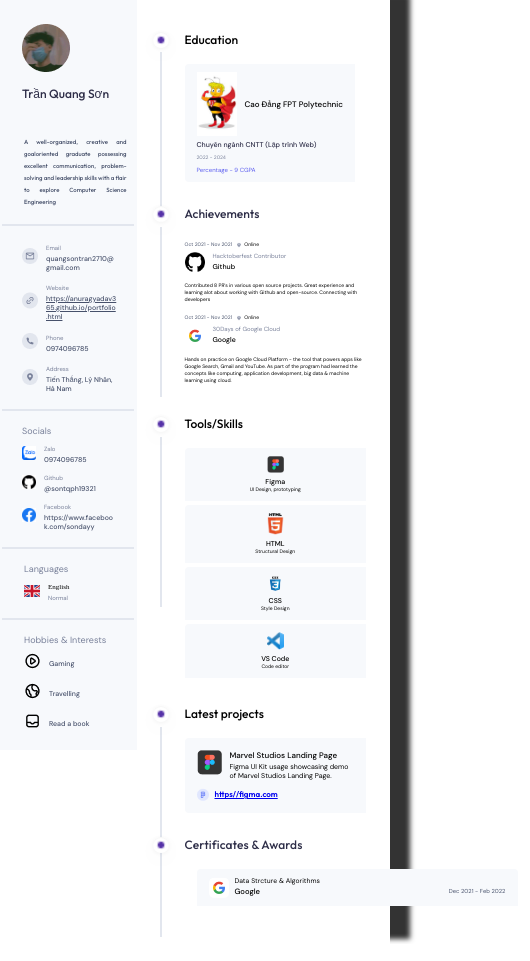
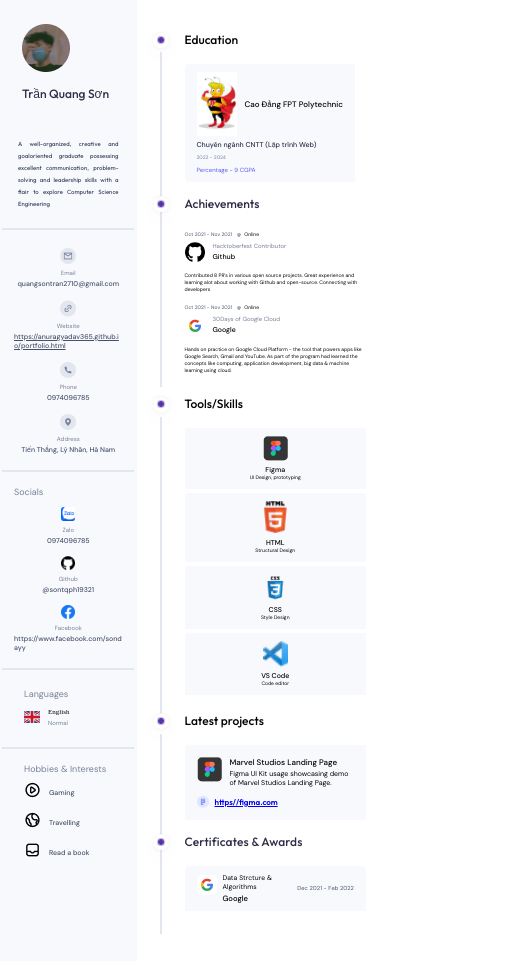
Before and after one commit to TranQuangSon/tranquangson.github.io, a plain HTML site: page index.html in a window 390 px wide. Shown: the whole page, 530 px wide, since content can reach past the window. Drawn offline with Linux system fonts and the light colour scheme.

Commit message:
Update CV responsive

```diff
--- a/app.css
+++ b/app.css
@@ -141,6 +141,12 @@
     line-height: 8px;
     color: var(--gray-default);
 }
+.cv__socials-list {
+    display: flex;
+    flex-direction: column;
+    align-items: flex-start;
+    gap: 10px;
+}
 .cv__socials-row{
     display: flex;
     flex-direction: row;
@@ -185,7 +191,7 @@
 
 /*Language*/
 .cv__language{
-    padding: 16px 20px 16px 24px;
+    padding: 20px 20px 20px 24px;
     display: flex;
     flex-direction: column;
     align-items: flex-start;
@@ -206,7 +212,7 @@
 .cv__language-row{
     display: flex;
     flex-direction: row;
-    align-content: center;
+    align-items: center;
     column-gap: 8px;
 
 }
@@ -302,6 +308,12 @@
 }
 .cv__divider-awards {
     height: 80px;
+    width: 1px;
+    border: 1px solid #E2E6EE;
+    margin: 0 auto;
+}
+.cv__divider-skill {
+    height: 170px;
     width: 1px;
     border: 1px solid #E2E6EE;
     margin: 0 auto;
@@ -545,7 +557,7 @@
     margin-bottom: 4px;
 }
 .cv__skill-card{
-    width: 100%;
+    width: 82px;
     background-color: var(--gray2);
     display: flex;
     flex-direction: column;
@@ -556,7 +568,7 @@
     border-radius: 4px 0px 0px 0px;
 }
 .cv__skill-photo {
-    width: 10%;
+    width: 25px;
 }
 /* .cv__skill-cards{
     width: 66px;
@@ -675,7 +687,7 @@
 .cv__awards-section {
     display: flex;
     width: 345px;
-    /* padding: 0px 0px 24px 0px; */
+    padding: 0px 0px 24px 0px;
     flex-direction: column;
     align-items: flex-start;
     gap: 16px;
--- a/index.html
+++ b/index.html
@@ -80,6 +80,7 @@
                 </div>
                 <div class="cv__socials">
                     <span class="cv__socials-title">Socials</span>
+                    <div class="cv__socials-list">
                         <div class="cv__socials-row">
                             <div class="cv__socials-image">
                                 <img src="./img/zalo.png" alt="" class="cv__socials-photo">
@@ -107,7 +108,7 @@
                                 <a href="https://www.facebook.com/sondayyyyy" target="_blank" class="cv__twit-name" >https://www.facebook.com/sondayy</a>
                             </div>
                         </div>
-
+                    </div>
                 </div>
                 <div class="driver">
                 </div>
@@ -240,7 +241,7 @@
                     <div class="cv__icon">
                         <div class="cv__icon-img">
                             <img src="./img/dot_04_l.png" class="cv__icon-photo" alt="">
-                            <div class="cv__divider"></div>
+                            <div class="cv__divider-skill"></div>
                         </div>
                     </div>
                     <div class="cv__skill-section">
--- a/responsive.css
+++ b/responsive.css
@@ -15,12 +15,45 @@
     .cv__introduce-text {
         font-size: 6px;
         text-align: justify;
+        padding: 18px;
     }
+    .cv__infos {
+        padding: 18px 14px 16px;
+        line-height: 20px;
+    }
+    .cv__infos-row {
+        flex-direction: column;
+    }
+    .cv__text {
+        align-items: center;
+    }
+    .cv__socials {
+        padding: 16px 14px;
+        line-height: 20px;
+    }
+    .cv__socials-list,
+    .cv__socials-text {
+        align-items: center;
+    }
+    .cv__socials-row {
+        flex-direction: column;
+    }
+    .cv__hobbies {
+        padding: 16px 20px 98px 24px;
+    }
+
+
     .cv__container {
         max-width: 65%;
     }
     .cv__right {
         max-width: 100%;
+    }
+    .cv__education-section,
+    .cv__achievement-section,
+    .cv__skill-section,
+    .cv__latest-section {
+        padding: 0 0 14px 0;
     }
     .cv__achievement-card {
         display: flex;
@@ -28,7 +61,21 @@
         width: 100%;
         gap: 10px;
     }
+    .cv__divider-skill {
+        height: 300px;
+    }
+    .cv__skill-card {
+        width: 100%;
+    }
     .cv__skill-stack {
         flex-wrap: wrap;
     }
+    .cv__awards-section {
+        width: 100%;
+        padding: 0;
+    }
+    .cv__awards-list {
+        padding: 0;
+    }
+
 }
```
Lines whose indentation alone changed are shown as unchanged.
